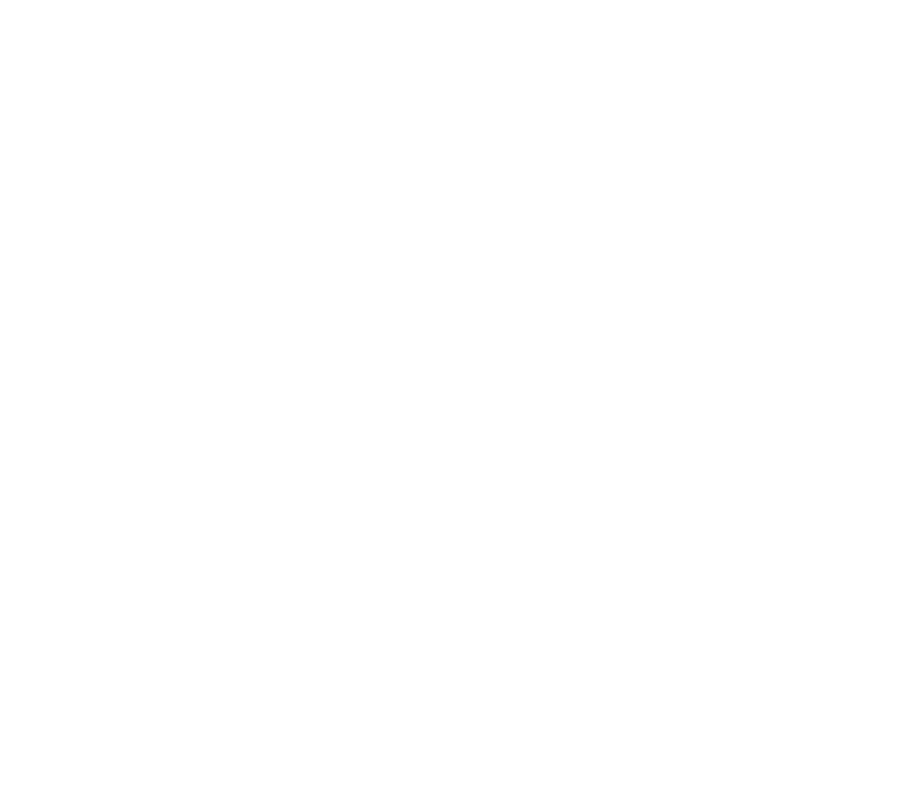
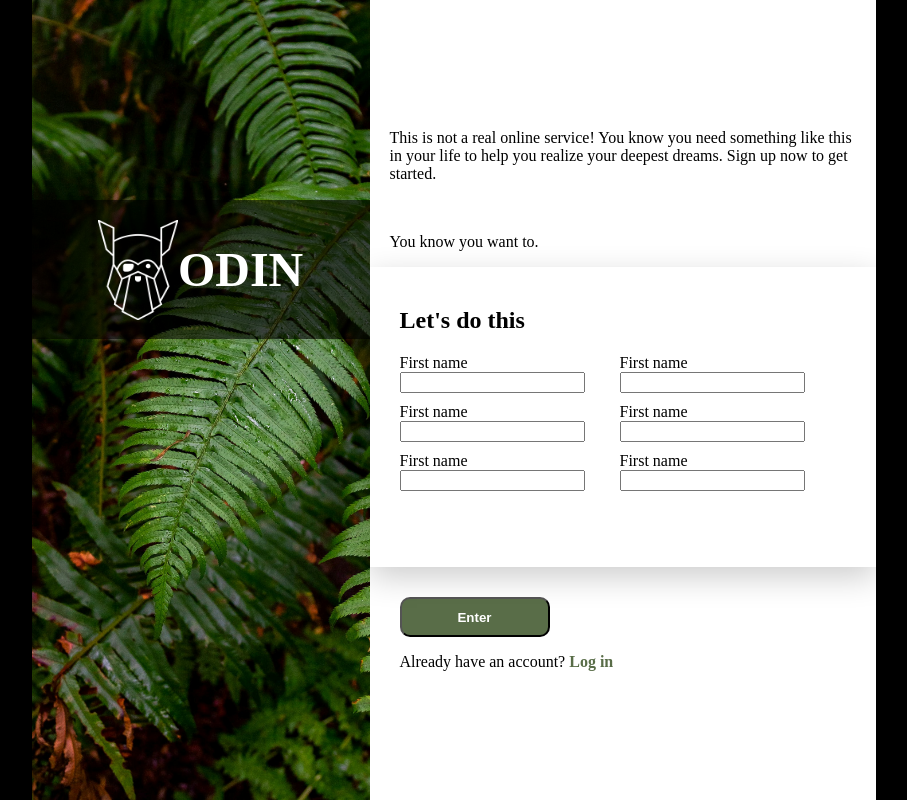
Before and after one commit to NoJaniNoParty/TheOdinProject, a plain HTML site: page Forms_project/index.html in a window 1280 px wide. Shown: the whole page, without its empty margins (186-1093 px from the left). Drawn offline with Linux system fonts and the light colour scheme.

Commit message:
Forms_project

```diff
--- a/Forms_project/index.html
+++ b/Forms_project/index.html
@@ -7,6 +7,67 @@
     <link href="./style.css" rel="stylesheet">
 </head>
 <body>
+    <div class="container">
+        <div class="header">
+            <div class="titler">
 
+                <img src="./odin-lined.png" alt="slika" width="80px" height="100px">
+                <h1>ODIN</h1>
+            </div>
+        </div>
+        <div class="main">
+            <div class="upper">
+                <p>This is not a real online service! You know you need something like this in your life to help you realize your deepest dreams. Sign up now to get started.</p>
+                <br />
+                <p>You know you want to.</p>
+            </div>
+
+                    <form id="forma">
+                        <h2>Let's do this</h2>
+                        <div class="left">
+                            <label>First name</label>
+                            <br />
+                            <input type="text" name="first_name" id="first_name">
+                            <br />
+
+                            <label>First name</label>
+                            <br />
+                            <input type="text" name="first_name" id="first_name">
+                            <br />
+                            <label>First name</label>
+                            <br />
+                            <input type="text" name="first_name" id="first_name">
+
+                        </div>
+                        <div class="right">
+                            <label>First name</label>
+                            <br />
+                            <input type="text" name="first_name" id="first_name">
+                            <br />
+
+                            <label>First name</label>
+                            <br />
+                            <input type="text" name="first_name" id="first_name">
+                            <br />
+                            <label>First name</label>
+                            <br />
+                            <input type="text" name="first_name" id="first_name">
+
+                        </div>
+
+
+
+
+                    </form>
+                    <div></div>
+                    <div class="lower">
+                        <button type="submit" form="forma">Enter</button>
+                        <p>Already have an account? <a href="/login">Log in</a></p>
+                    </div>
+
+
+        </div>
+
+    </div>
 </body>
 </html>
--- a/Forms_project/style.css
+++ b/Forms_project/style.css
@@ -0,0 +1,93 @@
+*{
+    box-sizing: border-box;
+
+}
+
+body{
+    background-color: black;
+    margin: 0;
+    padding: 9;
+}
+
+
+
+.container{
+    width: 66%;
+   background-color: white;
+
+   margin:auto;
+   display: flex;
+
+   height: 100vh;
+
+}
+
+.header{
+    flex:2;
+    background-image: url(./halie-west-25xggax4bSA-unsplash.jpg);
+    background-size: cover;
+
+}
+.main{
+   flex:3;
+   padding: 20px 0px;
+
+   display: flex;
+   flex-direction: column;
+   justify-content: center;
+}
+
+form{
+    padding: 20px 30px;
+    box-shadow: 0 10px 30px rgba(0, 0, 0, 0.2);
+    position: relative;
+    height: 300px;
+
+}
+input{
+    margin-bottom: 10px;
+}
+.titler{
+    display: flex;
+    justify-content: center;
+    align-items: center;
+    background-color: rgba(0, 0, 0, 0.6);
+    margin-top: 200px;
+    color: white;
+    padding: 10px 0;
+}
+h1{
+    font-size: 3rem;
+}
+
+.upper{
+    padding: 0 20px;
+}
+
+.right{
+   position: absolute;
+   left: 250px;
+}
+
+.left{
+    position: absolute;
+}
+
+button{
+    width: 150px;
+    height: 40px;
+    border-radius: 10px;
+    background-color: #596D48;
+    color:white;
+    font-weight: bold;
+}
+.lower{
+    margin: 30px 0 0 30px
+}
+
+.lower > p > a{
+    text-decoration: none;
+    color: #596D48;
+    font-weight: bold;
+
+}
```
Also changed, not shown: Forms_project/halie-west-25xggax4bSA-unsplash.jpg (added), Forms_project/odin-lined.png (added).
